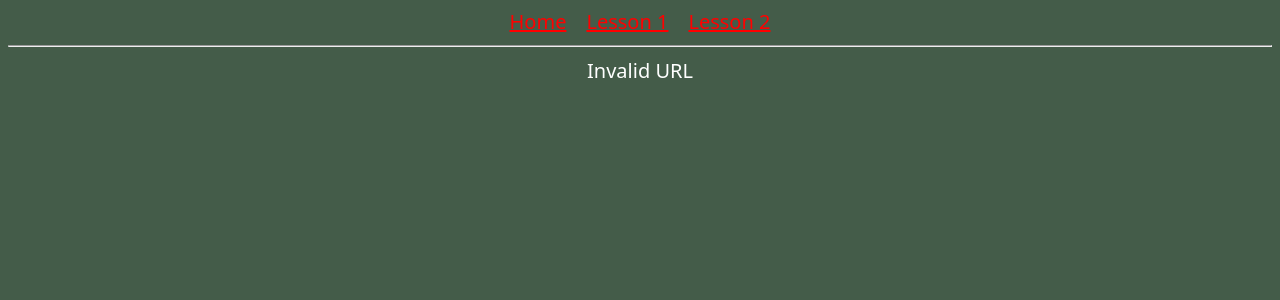
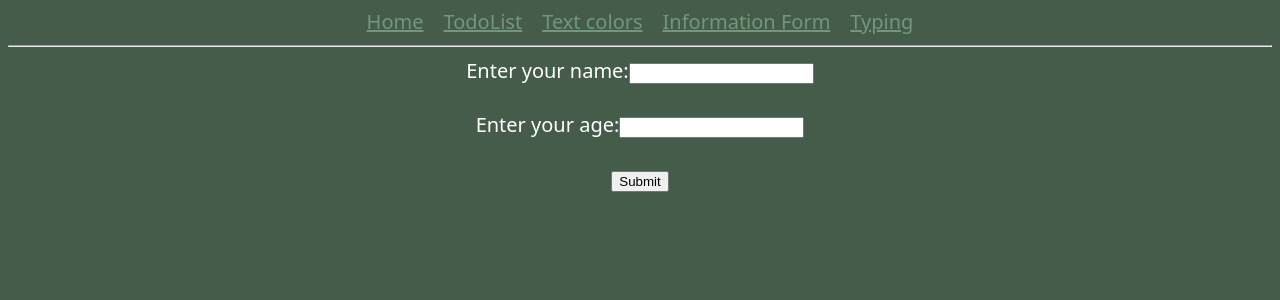
Before and after one commit to ivadm-co/ivatodo, a React (Create React App) app: page /form in a window 1280 px wide. Shown: the top 300 px of the page. Built offline with nearby package versions, Linux system fonts and the light colour scheme.

Commit message:
added a lot of stuff

```diff
--- a/public/index.html
+++ b/public/index.html
@@ -7,22 +7,22 @@
         margin: 2px 10px;
       }
       a:link {
-        color: red;
+        color: rgb(114, 151, 123);
       }
 
       /* visited link */
       a:visited {
-        color: green;
+        color:rgb(36, 49, 39);
       }
 
       /* mouse over link */
       a:hover {
-        color: hotpink;
+        color: rgb(24, 33, 26);
       }
 
       /* selected link */
       a:active {
-        color: blue;
+        color: black;
       }
     </style>
 
--- a/src/Contact.js
+++ /dev/null
@@ -1,5 +0,0 @@
-const Contact = () => {
-    return <h2>Do hesitate to contact us.</h2>
-}
-
-export default Contact
--- a/src/Home.js
+++ b/src/Home.js
@@ -1,5 +1,7 @@
 import { BrowserRouter, Route, Routes } from 'react-router-dom';
-import App from './App';
+import App from './lesp/App';
+import Form from './lesp/Form';
+import Typing from './Typing';
 
 
 function Home() {
@@ -9,8 +11,10 @@ function Home() {
      <BrowserRouter>
        <Routes>
            <Route index element={<HomeContent />} />
-           <Route path="les1" element={<App />} />
-           <Route path="les2" element={null}/>
+           <Route path="todo" element={<App />} />
+           <Route path="colr" element={<Wip/>}/>
+           <Route path="form" element={<Form/>}/>
+           <Route path="usrf" element={<Typing/>}/>
            {/* <Route path="excercise1" element={<Excercise1 />} /> */}
            <Route path="*" element={<NoPage />} />
        </Routes>
@@ -26,6 +30,12 @@ function HomeContent() {
    );
 }
 
+function Wip() {
+  return(
+    <div> This page is still under construction. Try again [NEXT INTEREST SPIKE] </div>
+  )
+}
+
 
 function NoPage() {
     return (
@@ -38,8 +48,10 @@ function LearningList() {
  return (
    <>
      <a href = "/">Home</a>
-     <a href="les1">Lesson 1</a>
-     <a href="les2">Lesson 2</a>
+     <a href="todo">TodoList</a>
+     <a href="colr">Text colors</a>
+     <a href="form">Information Form</a>
+     <a href="usrf">Typing</a>
      <hr />
    </>
  )
--- /dev/null
+++ b/src/Typing.js
@@ -0,0 +1,24 @@
+import { useState, useEffect, useRef } from "react";
+
+function Typing() {
+  const [inputValue, setInputValue] = useState("");
+  const previousInputValue = useRef("");
+
+  useEffect(() => {
+    previousInputValue.current = inputValue;
+  }, [inputValue]);
+
+  return (
+    <>
+      <input
+        type="text"
+        value={inputValue}
+        onChange={(e) => setInputValue(e.target.value)}
+      />
+      <h4>Current Value: {inputValue}</h4>
+      <h4>Previous Value: {previousInputValue.current}</h4>
+    </>
+  );
+}
+
+export default Typing
--- /dev/null
+++ b/src/lesp/Form.js
@@ -0,0 +1,43 @@
+import { useState } from "react";
+import './total.css'
+
+function Form() {
+  const [inputs, setInputs] = useState({});
+
+  const handleChange = (event) => {
+    const name = event.target.name;
+    const value = event.target.value;
+    setInputs(values => ({...values, [name]: value}))
+  }
+
+  const handleSubmit = (event) => {
+    event.preventDefault();
+    <div>(inputs)</div>
+  }
+
+  return (
+    <form onSubmit={handleSubmit}>
+      <label>Enter your name:
+      <input
+        type="text"
+        name="username"
+        value={inputs.username || ""}
+        onChange={handleChange}
+      />
+      <br/><br/>
+      </label>
+      <label>Enter your age:
+        <input
+          type="number"
+          name="age"
+          value={inputs.age || ""}
+          onChange={handleChange}
+        />
+        </label>
+        <br/><br/>
+        <input type="submit" />
+    </form>
+  )
+}
+
+export default Form
```
Also changed, not shown: src/Layout.js (deleted, +0 -23 lines), src/lesp/Colr.js (added, +38 -0 lines), src/lesp/App.js (renamed from src/App.js), src/lesp/Todo.js (renamed from src/Todo.js), src/lesp/TodoList.js (renamed from src/TodoList.js), src/lesp/total.css (line endings or trailing spaces).
